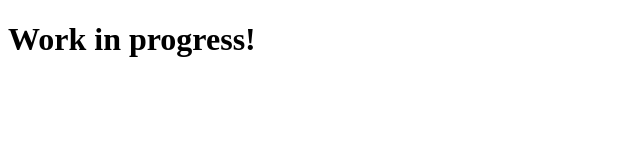
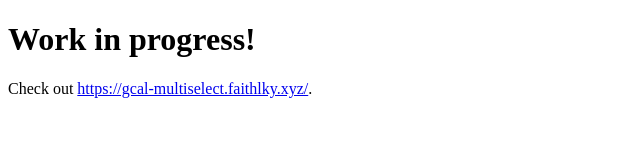
Before and after one commit to faithlky/faithlky.github.io, a plain HTML site: page index.html in a window 1280 px wide. Shown: the whole page, without its empty margins (0-640 px from the left). Drawn offline with Linux system fonts and the light colour scheme.

Commit message:
Hope this helps with site page indexing?

```diff
--- a/index.html
+++ b/index.html
@@ -11,6 +11,7 @@
         <h1>Work in progress!</h1>
     </header>
     <main>
+        <p>Check out <a href="https://gcal-multiselect.faithlky.xyz/">https://gcal-multiselect.faithlky.xyz/</a>.</p>
     </main>
     <footer>
     </footer>
```
Also changed, not shown: 1 other file.
